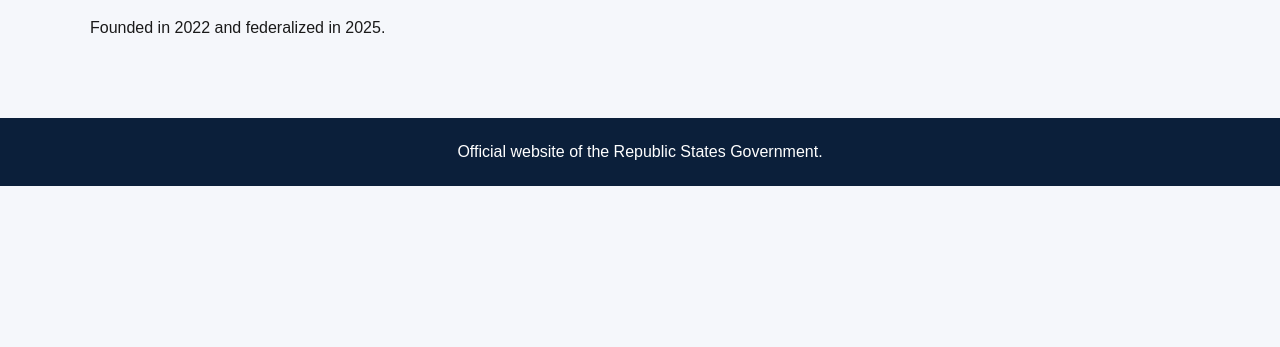
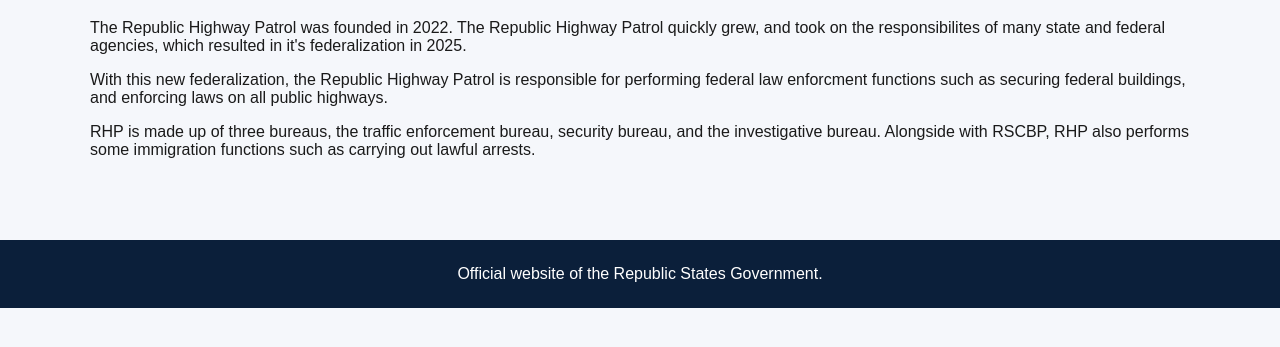
Before and after one commit to felixfeger/rhpweb, a plain HTML site: page about.html in a window 1280 px wide. Shown: the part 177-524 px from the top of the page. Drawn offline with Linux system fonts and the light colour scheme.

Commit message:
Enhance About section with detailed RHP information
Expanded the description of the Republic Highway Patrol's founding and responsibilities.

```diff
--- a/about.html
+++ b/about.html
@@ -47,7 +47,9 @@ document.getElementById("navMenu").classList.toggle("active");
 <div class="container">
 
 <h1>About RHP</h1>
-<p>Founded in 2022 and federalized in 2025.</p>
+<p>The Republic Highway Patrol was founded in 2022. The Republic Highway Patrol quickly grew, and took on the responsibilites of many state and federal agencies, which resulted in it's federalization in 2025.</p>
+  <p>With this new federalization, the Republic Highway Patrol is responsible for performing federal law enforcment functions such as securing federal buildings, and enforcing laws on all public highways.</p>
+  <p>RHP is made up of three bureaus, the traffic enforcement bureau, security bureau, and the investigative bureau. Alongside with RSCBP, RHP also performs some immigration functions such as carrying out lawful arrests.</p>
 
 </div>
 
```
